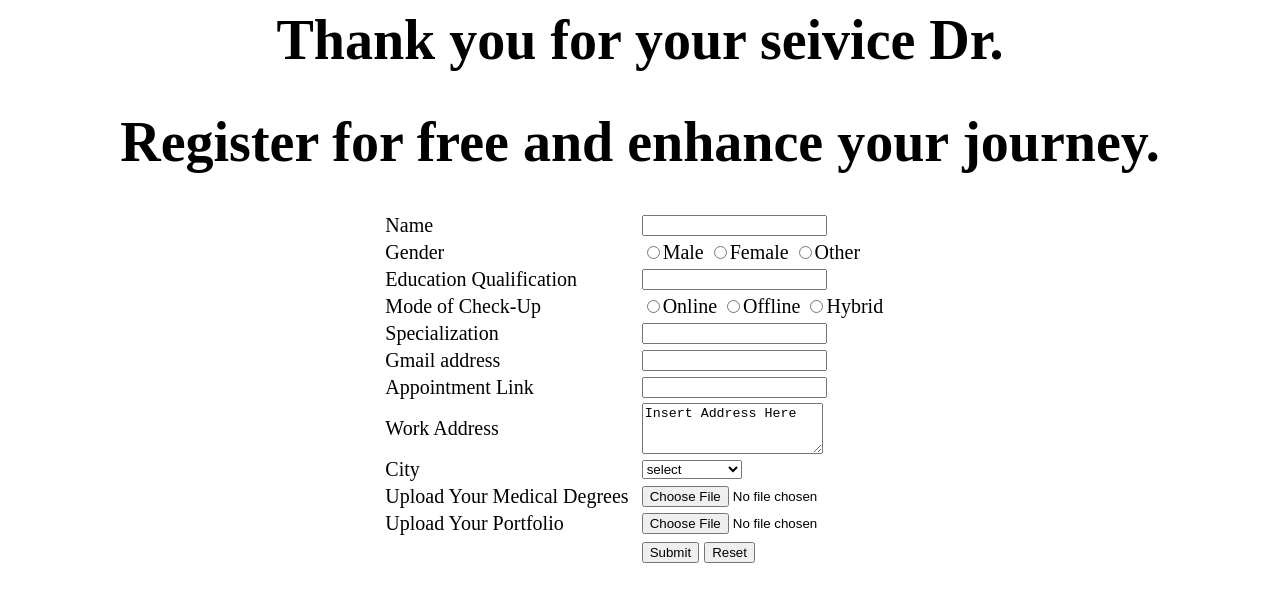
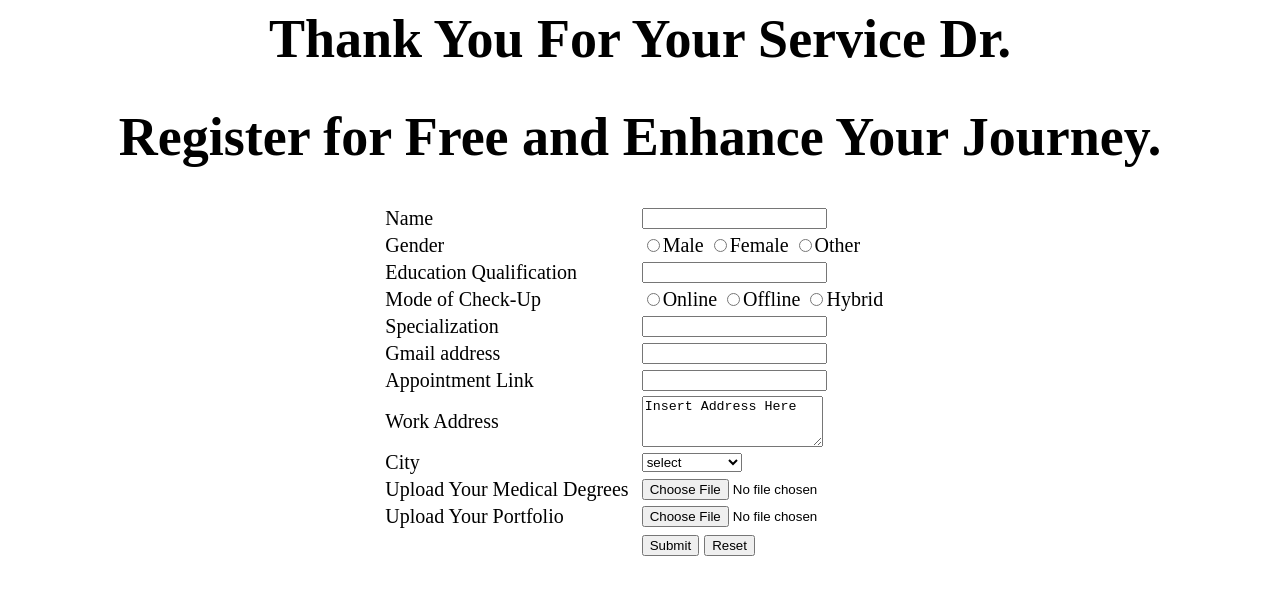
Before and after one commit to sonali468/Docfolio, a plain HTML site: page resgister.html in a window 1280 px wide. Drawn offline with Linux system fonts and the light colour scheme.

Commit message:
Update resgister.html

```diff
--- a/resgister.html
+++ b/resgister.html
@@ -2,9 +2,9 @@
 <head>
 <title>Registration Form</title>
 </head>
-<body style="font-size: 28;">
-<h1><center>Thank you for your seivice Dr.</center></h1>
-<h1><center>Register for free and enhance your journey.</center></h1>
+<body style="font-size: 27;">
+<h1><center>Thank You For Your Service Dr.</center></h1>
+<h1><center>Register for Free and Enhance Your Journey.</center></h1>
 <form name="f5rmREGISTRATION" METHOD="POST" ACTION="#">
      <Center>
      <table border="0" style="font-size: 20;">
```
